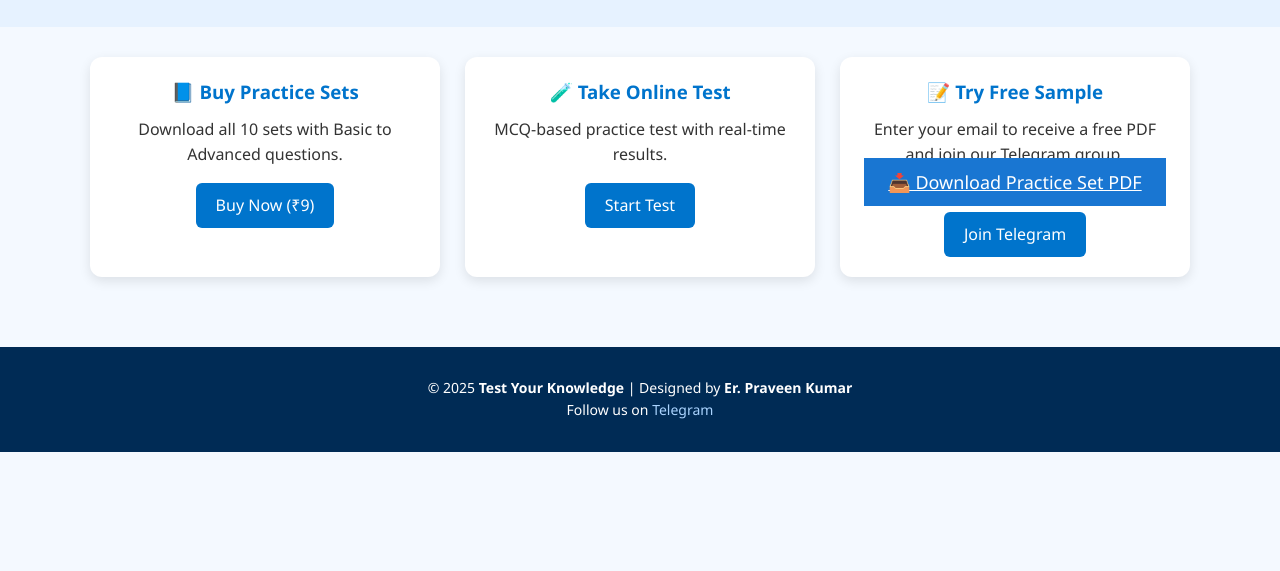
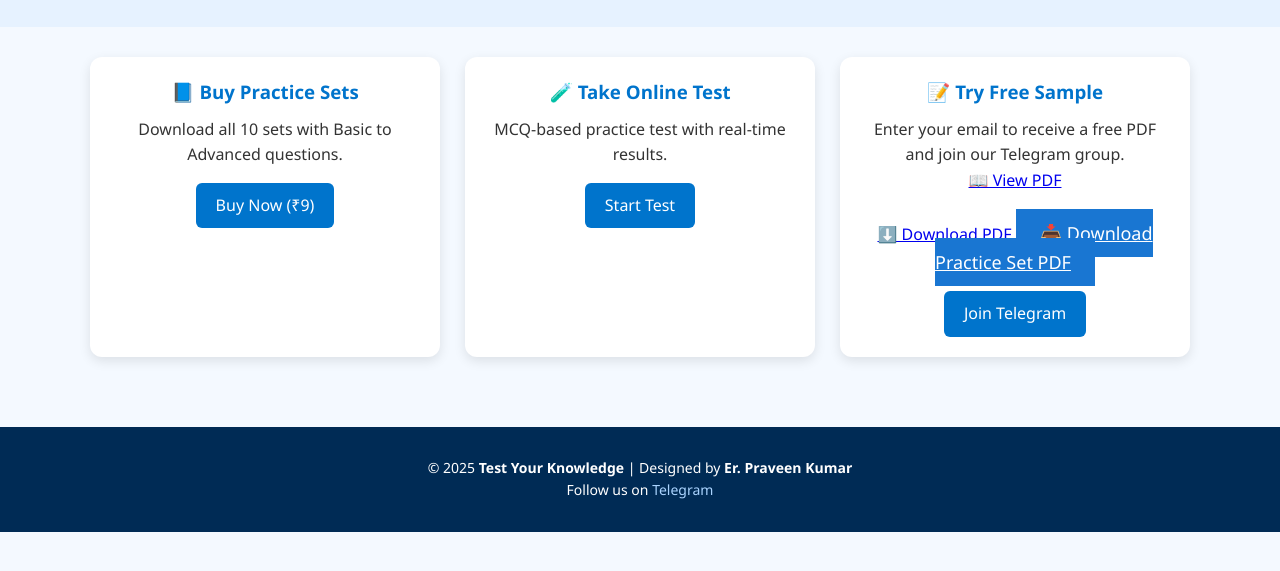
Before and after one commit to pravji123/TYK, a plain HTML site: page index.html in a window 1280 px wide. Shown: the part 179-750 px from the top of the page. Drawn offline with Linux system fonts and the light colour scheme.

Commit message:
Update index.html

```diff
--- a/index.html
+++ b/index.html
@@ -216,6 +216,11 @@
     <div class="card" id="sample">
       <h3>📝 Try Free Sample</h3>
       <p>Enter your email to receive a free PDF and join our Telegram group.</p>
+      <!-- PDF को नए टैब में खोलने के लिए -->
+      <a href="TYK_Sample.pdf" target="_blank">📖 View PDF</a><br><br>
+
+      <!-- PDF को सीधे डाउनलोड कराने के लिए -->
+      <a href="TYK_Sample.pdf" download>⬇️ Download PDF</a>
       <a href="TYK_Sample.pdf" target="_blank" style="background-color: #1976d2; color: white;
         padding: 12px 24px; text-decoration: none border-radius: 8px; font-size: 18px;">📥 Download Practice Set PDF</a>
 <!--       <form action="https://docs.google.com/forms/d/e/1FAIpQLSdNesOHcwll-5k8DViVX5Ubry0FRKG2wN9pGJ5n2AMKgZsmDQ/viewform?usp=dialog" method="post" target="_blank">
```
